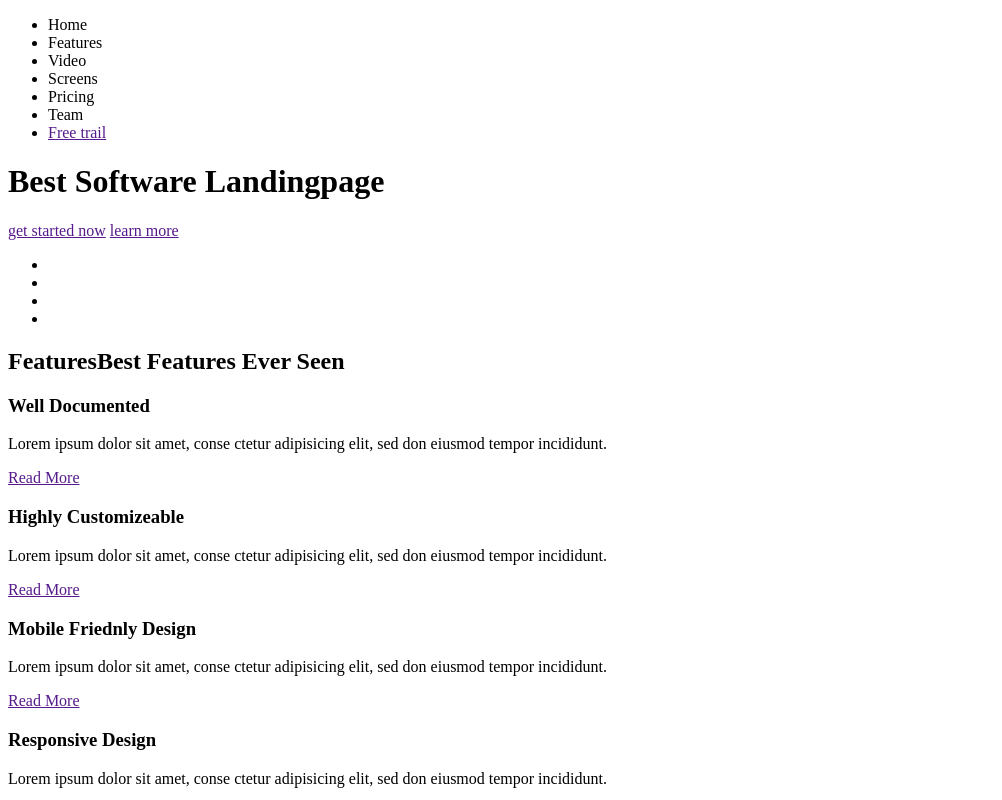
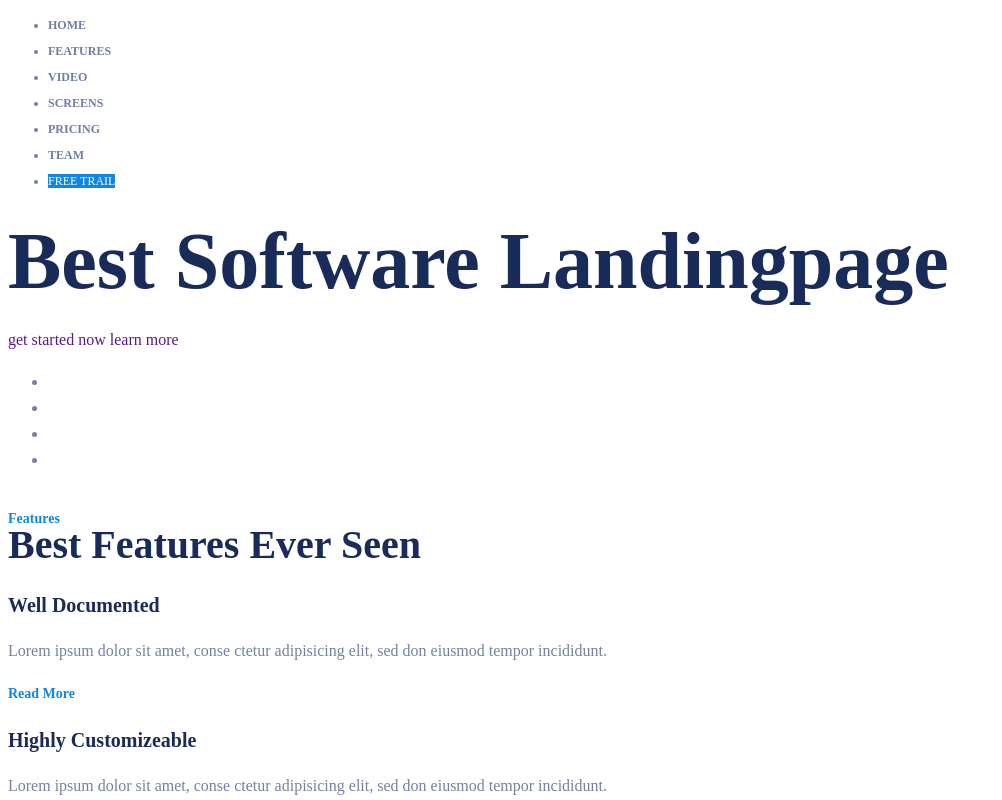
Before and after one commit to Sergeev104/Limpon, a plain HTML site: page index.html in a window 1280 px wide. Shown: the top 800 px of the page, without its empty margins (0-1002 px from the left). Drawn offline with Linux system fonts and the light colour scheme.

Commit message:
Обновление

```diff
--- /dev/null
+++ b/css/style.css
@@ -0,0 +1,46 @@
+body {
+    font-family: 'OpenSans-Regular' sans-serif;
+    font-size: 16px;
+    line-height: 26px;
+    color: #7581a1;
+}
+a {
+    text-decoration: none;
+}
+h1 {
+    font-size: 80px;
+    font-weight: 600;
+    color: #192b59;
+}
+.nav {
+    font-size: 12px;
+    font-weight: 700;
+    color: #6e7ea9;
+    text-transform: uppercase;
+}
+.btn-free {
+    color: #fff;
+    font-weight: 400;
+    background-color: #1085e4;
+}
+.grid h2 {
+    font-size: 40px;
+    color: #192b59;
+    font-weight: 700;
+
+}
+.grid h2 span {
+    font-size: 14px;
+    color: #1085e4;
+    display: block;
+}
+.grid-item h3 {
+    font-size: 20px;
+    font-weight: 600;
+    color: #192b59;
+}
+.grid-item a {
+    font-size: 14px;
+    font-weight: 600;
+    color: #1085e4;
+}
--- a/index.html
+++ b/index.html
@@ -5,19 +5,21 @@
     <meta name="viewport" content="width=device-width, initial-scale=1.0">
     <meta http-equiv="X-UA-Compatible" content="ie=edge">
     <title>Limpon</title>
+    <link href="https://fonts.googleapis.com/css?family=Open+Sans:400,600,800&display=swap" rel="stylesheet">
+    <link rel="stylesheet" href="css/style.css">
 </head>
 <body>
-    <div>
+    <div class="page-heder">
         <div>
             <a href=""></a>
-            <ul>
+            <ul class="nav">
                 <li>Home</li>
                 <li>Features</li>
                 <li>Video</li>
                 <li>Screens</li>
                 <li>Pricing</li>
                 <li>Team</li>
-                <li><a href="">Free trail</a></li>
+                <li><a href="" class="btn-free">Free trail</a></li>
             </ul>
         </div>
         <h1>Best Software Landingpage</h1>
@@ -26,7 +28,7 @@
             <a href="">learn more</a>
         </div>
     </div>
-    <div>
+    <div class="page-company">
         <ul>
             <li></li>
             <li></li>
@@ -34,40 +36,40 @@
             <li></li>
         </ul>
     </div>
-    <div>
-        <div>
+    <div class="page-grid">
+        <div class="grid">
             <h2><span>Features</span>Best Features Ever Seen</h2>
-            <div>
+            <div class="grid-item">
                 <div></div>
                 <h3>Well Documented</h3>
                 <p>Lorem ipsum dolor sit amet, conse ctetur adipisicing elit, sed don eiusmod tempor incididunt.</p>
                 <a href="">Read More</a>
             </div>
-            <div>
+            <div class="grid-item">
                 <div></div>
                 <h3>Highly Customizeable</h3>
                 <p>Lorem ipsum dolor sit amet, conse ctetur adipisicing elit, sed don eiusmod tempor incididunt.</p>
                 <a href="">Read More</a>
             </div>
-            <div>
+            <div class="grid-item">
                 <div></div>
                 <h3>Mobile Friednly Design</h3>
                 <p>Lorem ipsum dolor sit amet, conse ctetur adipisicing elit, sed don eiusmod tempor incididunt.</p>
                 <a href="">Read More</a>
             </div>
-            <div>
+            <div class="grid-item">
                 <div></div>
                 <h3>Responsive Design</h3>
                 <p>Lorem ipsum dolor sit amet, conse ctetur adipisicing elit, sed don eiusmod tempor incididunt.</p>
                 <a href="">Read More</a>
             </div>
-            <div>
+            <div class="grid-item">
                 <div></div>
                 <h3>24/7 Online Support</h3>
                 <p>Lorem ipsum dolor sit amet, conse ctetur adipisicing elit, sed don eiusmod tempor incididunt.</p>
                 <a href="">Read More</a>
             </div>
-            <div>
+            <div class="grid-item">
                 <div></div>
                 <h3>Easy To Edit</h3>
                 <p>Lorem ipsum dolor sit amet, conse ctetur adipisicing elit, sed don eiusmod tempor incididunt.</p>
@@ -81,7 +83,7 @@
         </div>
 
     </div>
-    <div>
+    <div class="subscribe">
         <div>
             <div>
                 <h2><span>Subscribe</span>Signup For A Trail</h2>
@@ -92,7 +94,7 @@
             <img src="img/Robot.png" alt="Robot">
         </div>
     </div>
-    <div>
+    <div class="page-Software">
         <div></div>
         <h2>Grab Your  Software With Amazing  Features</h2>
         <p>Lorem ipsum dolor sit amet, consectetur adipisicing elit, sed do eiusmod tempor incididunt ut labore et dolore magna aliqua. Ut enim ad minim veniam, quis nostrud exercitation ullamco laboris nisi ut aliquip ex ea commodo consequat. Duis aute irure dolor in reprehenderit in voluptate velit esse cillum.</p>
@@ -104,7 +106,7 @@
 
         </dl>
     </div>
-    <div>
+    <div class="page-stat">
         <div>
             <h2><span>Fun Facts</span> Some Fun Facts About Dashboard</h2>
             <ul>
@@ -115,7 +117,7 @@
             </ul>
         </div>
     </div>
-    <div>
+    <div class="page-app">
         <div>
             <div>
                 <h2>Meet With Future Landingpage</h2>
@@ -129,5 +131,34 @@
             <img src="img/play.png" alt="Video">
         </div>
     </div>
+    <div class="page-analytics">
+        <div>
+                <img src="img/stat.png" alt="Video">
+            <div>
+                <h2>Limpon Is Suitable For Anytype LandingPage</h2>
+                <p>Lorem ipsum dolor sit amet, consectetur adipisicing elit, sed do eiusmod tempor incididunt ut labore et dolore magna aliqua. Ut enim ad minim veniam, quis nostrud exercitation ullamco laboris nisi ut aliquip ex ea commodo consequat. Duis aute irure dolor in reprehenderit in voluptate velit esse cillum.</p>
+                <p>Available Now</p>
+                <a href="">get started now</a>
+            </div>
+
+        </div>
+    </div>
+    <div class="page-app">
+            <div>
+                <div>
+                    <h2>Easy To Etid & Very Easily Control</h2>
+                    <p>Lorem ipsum dolor sit amet, consectetur adipisicing elit, sed do eiusmod tempor incididunt ut labore et dolore magna aliqua. Ut enim ad minim veniam, quis nostrud exercitation ullamco laboris nisi ut aliquip ex ea commodo consequat. Duis aute irure dolor in reprehenderit in voluptate velit esse cillum.</p>
+                    <p>learn more</p>
+                    <ul>
+                        <li><a href="" target="_blank"></a></li>
+                        <li><a href="" target="_blank"></a></li>
+                    </ul>
+                </div>
+                <img src="img/stat2.png" alt="Video">
+            </div>
+        </div>
+        <div class="page-screen"></div>
+        <h2><span>Screen preview</span>Screenshot With Details</h2>
+        <img src="" alt="">
 </body>
 </html>
```
Also changed, not shown: font/OpenSans-Regular.ttf (added).
